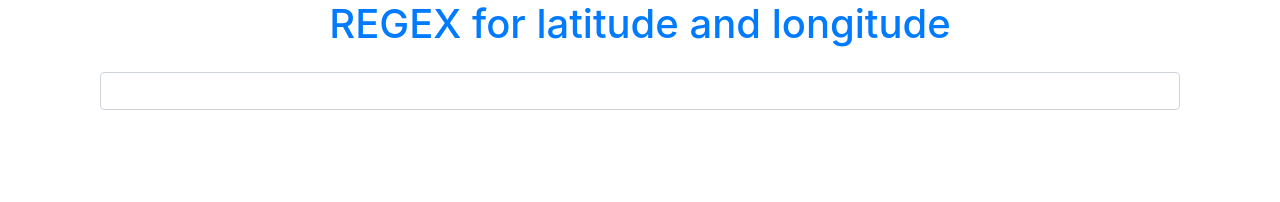
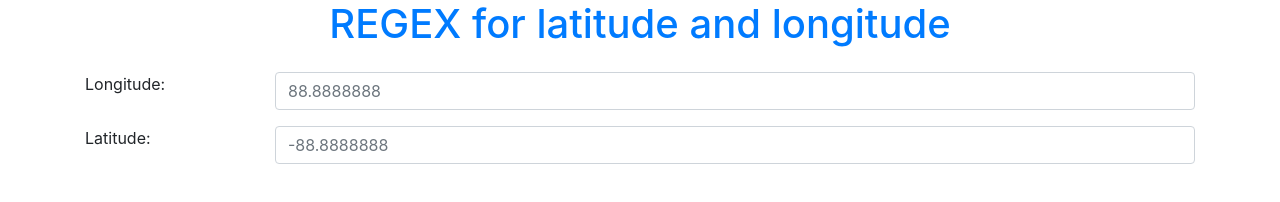
Before and after one commit to tolotra-david/longitude-latitude, a plain HTML site: page index.html in a window 1280 px wide. Drawn offline with Linux system fonts and the light colour scheme.

Commit message:
add another input

```diff
--- a/index.html
+++ b/index.html
@@ -13,9 +13,16 @@
     <h1 class="text-center text-primary mb-4">REGEX for latitude and longitude</h1>
     <div class="container">
         <form action="">
-            <div class="form-group">
-                <div class="col-12">
-                    <input type="text" name="" id="myForm" class="form-control">
+            <div class="form-group row">
+                <label class="col-2" for="longitude">Longitude: </label>
+                <div class="col-10">
+                    <input type="text" placeholder="88.8888888" name="" id="longitude" class="form-control">
+                </div>
+            </div>
+            <div class="form-group row">
+                <label for="latitude" class="col-2">Latitude: </label>
+                <div class="col-10">
+                    <input type="text" placeholder="-88.8888888" name="" id="latitude" class="form-control">
                 </div>
             </div>
         </form>
```
